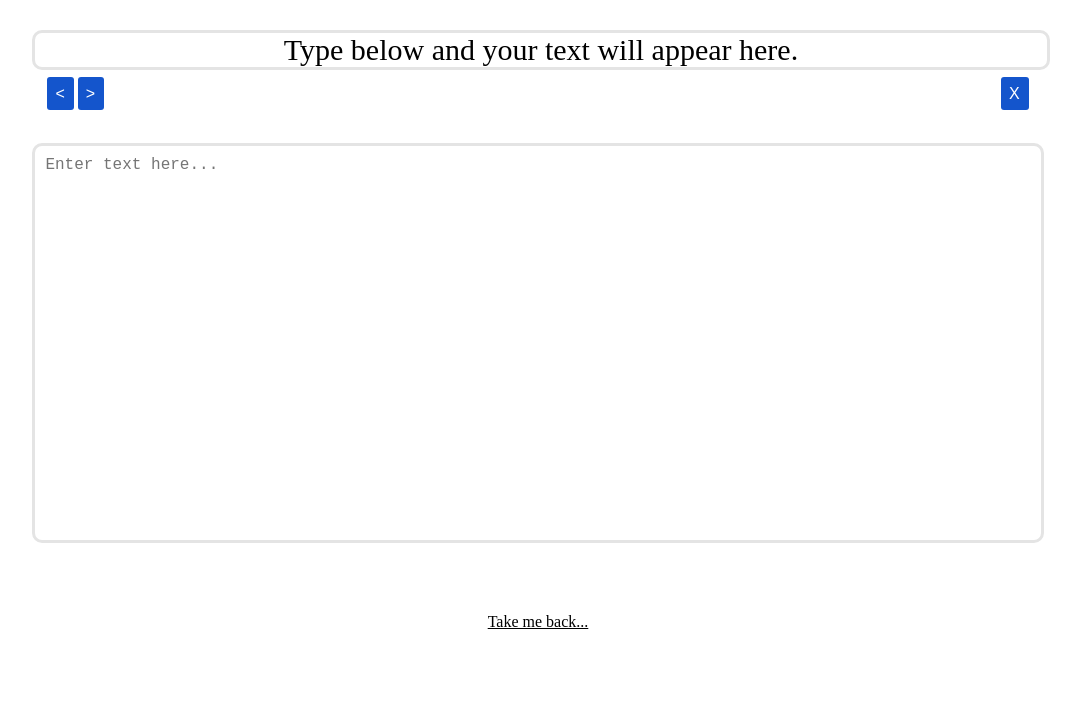
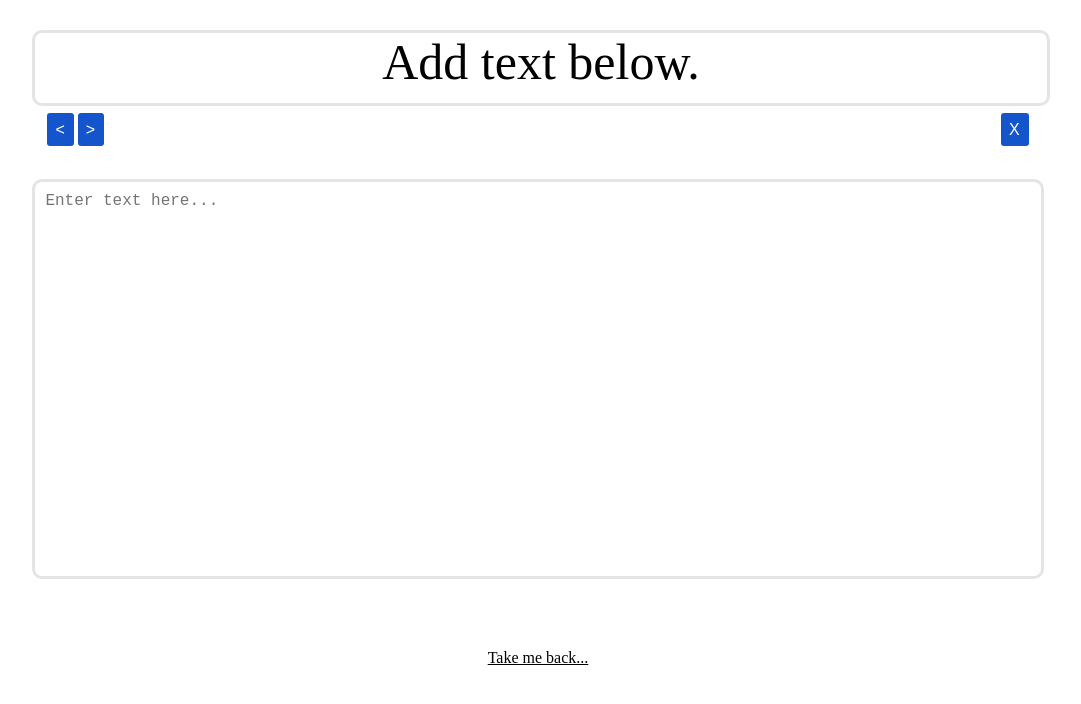
Before and after one commit to qnkxsovc/qnkxsovc.github.io, a Jekyll site: the page Utilities/Proofer.html, which Jekyll copies as it is, in a window 1280 px wide. Shown: the top 704 px of the page, without its empty margins (102-1183 px from the left). Built offline with Jekyll 4.4.1, drawn with Linux system fonts in a browser that asks for light colours.

Commit message:
Added some pretty lame guards against changing the size of display text in proofer

```diff
--- a/Utilities/Proofer.html
+++ b/Utilities/Proofer.html
@@ -5,11 +5,13 @@
 			width: 80%;
 		}
 		#words {
-			display: inline-block;
+			display: block;
 			width: 100%;
 			border: 3px solid #E4E4E4;
 			border-radius: 10px;
+			height: 70px;
 			font-family: Euclid;
+			overflow: hidden;
 		}
 		a.button {
 		  cursor: pointer;
@@ -74,11 +76,11 @@
 		}
 		.word {
 			display: inline;
-			font-size: 30px;
+			font-size: 20px;
 		}
 		.active {
 			display: inline;
-			font-size: 100px;
+			font-size: 50px;
 			font-weight: bold;
 		}
 		a {
@@ -91,7 +93,7 @@
 	<body>
 		<div class="feature">
 			<div id="words">
-				<span class='word'>Type below and your text will appear here.</span>
+				<span class='word' style="font-size: 50px">Add text below.</span>
 			</div>
 			<div id="controls">
 				<div id="left-controls">
```
